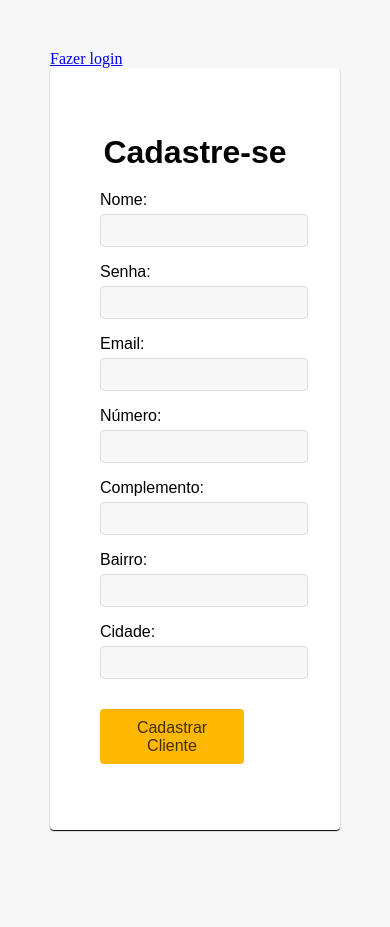
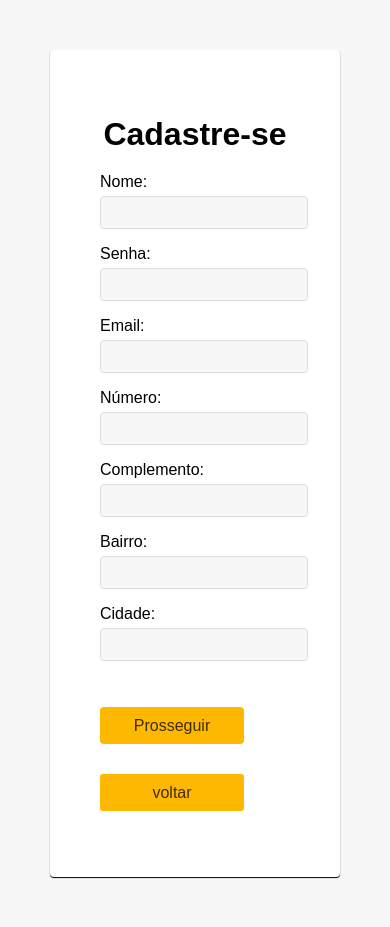
Before and after one commit to DanielDeveloperBR/Projeto-Integrador, a PHP site: page /php/cadastro.php in a window 390 px wide. Before the commit the page ends 832 px from the top, so only its background shows below. Run offline with PHP 8.4, Linux system fonts and the light colour scheme.

Commit message:
Update 2.0
tiramos a bordar do login e cadastro.
arrumamos as api das compras.
responsivo.
icone do ingrediente.

```diff
--- a/css/responsive.css
+++ b/css/responsive.css
@@ -20,11 +20,11 @@
 		max-width: 100px;
 		text-align: center;
 		max-height: auto;
-		margin: auto;
+
 		max-height: 40px;
 		}
 		#cadastro{
-			margin: auto;
+
 			max-width: 100px;
 			max-height: 40px;
 			text-align: center;
--- a/css/user.css
+++ b/css/user.css
@@ -47,6 +47,23 @@ body{
 
   }
 
+  #modal a {
+    margin-top: 30px;
+    display: block;
+    font-family: sans-serif;
+    font-size: 1rem;
+    padding: .6rem 0rem;
+    width: 9rem;
+    background-color: #ffb801;
+    border-radius: 3px;
+    border: none;
+    text-decoration: none;
+    color: #402d00;
+    text-align: center;
+
+
+  }
+
 button:hover{
     filter: brightness(.8);
 
--- a/php/cadastro.php
+++ b/php/cadastro.php
@@ -31,8 +31,7 @@ if(empty($nome)) {
     $erro = "Preencha o e-mail corretamente: Exemplo@gmail.com";
 } else if(empty($numero) || strlen($numero)<0) {
     $erro = "Preencha o número";
-} else if(empty($complemento)) {
-    $erro = "Preencha o complemento";
+
 } else if(empty($bairro)) {
     $erro = "Preencha o bairro";
 } else if(empty($cidade)) {
@@ -65,7 +64,7 @@ if(empty($nome)) {
     <link rel="stylesheet" href="../css/user.css">
 </head>
 <body>
-    <a href="login.php">Fazer login</a>
+
     <form action="" method="post" id="modal" class="animar">
         <p>
             <h1>Cadastre-se</h1>
@@ -98,8 +97,11 @@ if(empty($nome)) {
             <input value="<?php if(isset($_POST['cidade'])) echo $_POST['cidade']; ?>"  name="cidade" type="text">
         </p>
         <p>
-            <button type="submit">Cadastrar Cliente</button>
-        </p>
+        <button type="submit" class="log" id="logar" style="display: inline-block;">Prosseguir</button>
+        <a href="../index.html" class="log" id="logar" style="display: inline-block;">voltar</a>
+</p>
+
+
     </form>
 </body>
 </html>
```
Also changed, not shown: css/style.css (+1 -8 lines), index.html (+12 -10 lines), php/login.php (+20 -10 lines), teste.php (+7 -7 lines).
